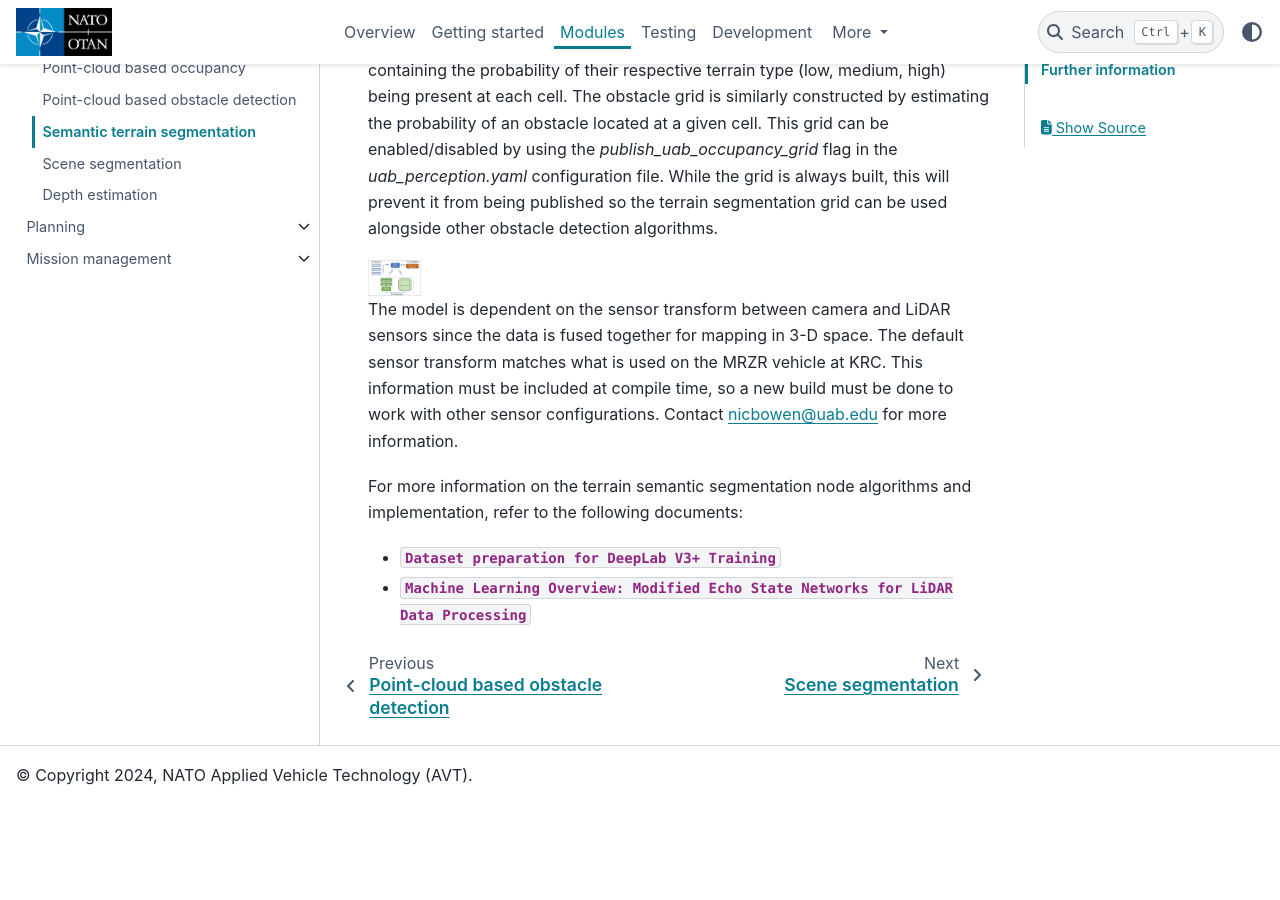
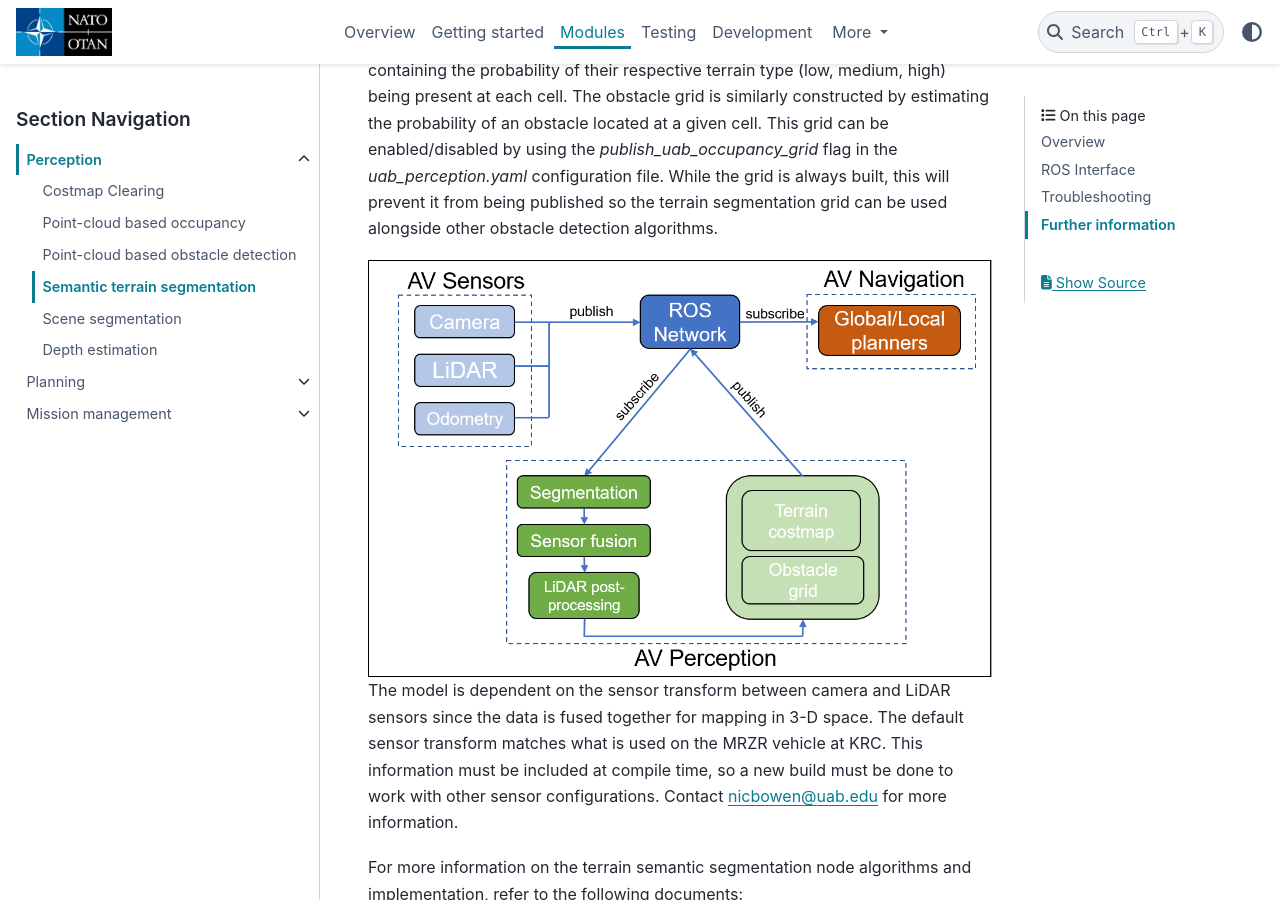
Before and after one commit to TulgaErsal/nato-avt-341-stack, a Sphinx documentation site: the page built from docs/source/pages/modules/perception/terrain-semantic-segmentation/index.rst, in a window 1280 px wide and 900 px high, scrolled down 2564 px. Built offline with Sphinx 7.4.7 and the PyData theme 0.15.4, drawn with Linux system fonts in a browser that asks for light colours; before the commit the page ends 3369 px from its top, so only the background shows below that.

```diff
--- a/docs/source/pages/modules/perception/terrain-semantic-segmentation/index.rst
+++ b/docs/source/pages/modules/perception/terrain-semantic-segmentation/index.rst
@@ -58,7 +58,7 @@ estimating the probability of an obstacle located at a given cell. This grid can
 alongside other obstacle detection algorithms.
 
 .. image:: uab_terrain_perception_flow_diagram.png
-   :width: 40pt
+   :alt: UAB Terrain Perception Flow Diagram
 
 The model is dependent on the sensor transform between camera and LiDAR sensors since the data is fused together for mapping in 3-D space. The default sensor transform
 matches what is used on the MRZR vehicle at KRC. This information must be included at compile time, so a new build must be done to work with other sensor configurations.
```
